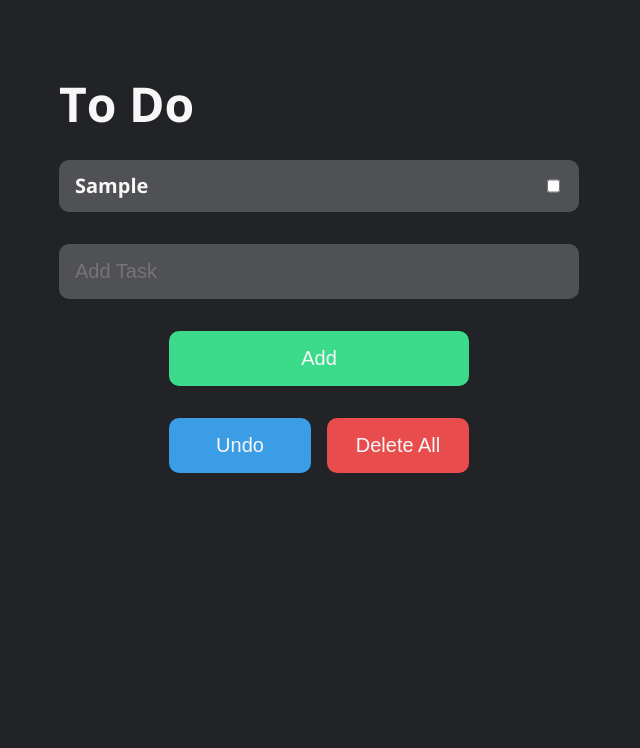
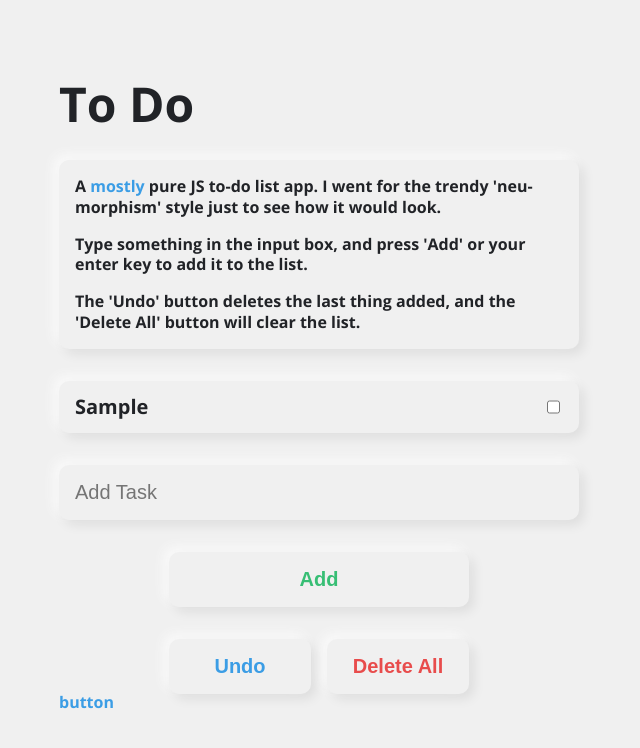
Before and after one commit to vosslerbr/todoapp, a plain HTML site: page index.html in a window 1280 px wide. Both pictures are taken after typing "Sample" into the empty fields and a click on the button "Add". Shown: the top 748 px of the page, without its empty margins (321-961 px from the left). Drawn offline with nearby package versions, Linux system fonts and the light colour scheme.

Commit message:
Changed UI design and began adding dark mode and mark as done support

```diff
--- a/index.html
+++ b/index.html
@@ -9,21 +9,32 @@
     <link rel="stylesheet" href="styles/styles.css">
     <title>To Do App</title>
 </head>
-<body>
+<body class="light" id="body">
     <main>
         <h1>To Do</h1>
+        <div id="description" class="light">
+            <p>A <span>mostly</span> pure JS to-do list app. I went for the trendy 'neu-morphism' style just to see how it would look.</p>
+
+            <p>Type something in the input box, and press 'Add' or your enter key to add it to the list.</p>
+
+            <p>The 'Undo' button deletes the last thing added, and the 'Delete All' button will clear the list.</p>
+        </div>
 
         <div id="list"></div>
 
-        <input type="text" placeholder="Add Task" id="inputBox">
+        <input type="text" placeholder="Add Task" id="inputBox"  class="light">
 
 
         <div id="allButtons">
-            <button id="addButton">Add</button>
+            <button id="addButton" class="light">Add</button>
             <div id="undoAndDelete">
-                <button id="undoButton">Undo</button>
-                <button id="clearButton">Delete All</button>
+                <button id="undoButton" class="light">Undo</button>
+                <button id="clearButton" class="light">Delete All</button>
             </div>
+        </div>
+
+        <div id="dark-toggle" onclick="toggleDarkMode()">
+            <span>button</span>
         </div>
 
     </main>
--- a/index.js
+++ b/index.js
@@ -52,7 +52,8 @@ function renderList(list) {
         let itemContent = document.createTextNode(list[i]);
         let checkbox = document.createElement('input');
         checkbox.type = 'checkbox';
-        checkbox.id = 'checkbox' + i;
+        checkbox.id = 'item' + i + 'checkbox';
+        checkbox.setAttribute('onclick', 'markDone(\'item' + i + '\', \'item' + i + 'checkbox\')')
 
         newItem.appendChild(itemContent);
         newItemDiv.appendChild(newItem);
@@ -60,7 +61,7 @@ function renderList(list) {
 
         newItem.className = 'newItem';
         newItem.id = 'item' + i;
-        newItemDiv.className = 'newItemDiv';
+        newItemDiv.className = 'newItemDiv light';
 
         listDiv.appendChild(newItemDiv);
     };
@@ -82,3 +83,53 @@ function clear() {
     // re-render list
     renderList(itemList);
 }
+
+// Mark as done
+function markDone(listItem, listItemCheckbox) {
+    console.log(listItem)
+    let selectedItem = document.getElementById(listItem);
+
+    let checkboxTest = document.getElementById(listItemCheckbox);
+    if (checkboxTest.checked) {
+        selectedItem.style.color = 'rgb(160, 160, 160)';
+    } else {
+        selectedItem.style.color = '#212327';
+    }
+}
+
+function toggleDarkMode() {
+    let body = document.getElementById('body');
+    let description = document.getElementById('description');
+    let inputBox = document.getElementById('inputBox');
+    let addButton = document.getElementById('addButton');
+    let undoButton = document.getElementById('undoButton');
+    let clearButton = document.getElementById('clearButton');
+    let newItem = document.getElementById('list').childNodes;
+
+    console.log(newItem);
+
+    if (body.className === 'light') {
+        body.setAttribute('class', 'dark')
+        description.setAttribute('class', 'dark')
+        inputBox.setAttribute('class', 'dark')
+        addButton.setAttribute('class', 'dark')
+        undoButton.setAttribute('class', 'dark')
+        clearButton.setAttribute('class', 'dark')
+
+        for (let i = 0; i < newItem.length; i++) {
+            newItem[i].className = 'newItemDiv dark';
+        }
+
+    } else {
+        body.setAttribute('class', 'light')
+        description.setAttribute('class', 'light')
+        inputBox.setAttribute('class', 'light')
+        addButton.setAttribute('class', 'light')
+        undoButton.setAttribute('class', 'light')
+        clearButton.setAttribute('class', 'light')
+
+        for (let i = 0; i < newItem.length; i++) {
+            newItem[i].className = 'newItemDiv light';
+        }
+    }
+}
--- a/styles/styles.css
+++ b/styles/styles.css
@@ -1,13 +1,45 @@
 body {
-    background-color: #212327;
     font-family: 'Open Sans', sans-serif;
     padding: 1rem;
+    transition: 0.2s;
 }
 
 h1 {
     font-size: 3rem;
+    margin-bottom: 2rem;
+}
+
+.dark {
+    box-shadow: 3px 3px 12px #0000007c, -3px -2px 12px #f7f7f71f;
     color: #f7f7f7;
+    background-color: #212327;
+}
+
+.light {
+    box-shadow: 5px 5px 12px hsla(0, 0%, 0%, 0.08), -5px -5px 12px hsl(0, 0%, 98%);
+    color: #212327;
+    background-color: hsl(0, 0%, 94%);
+}
+
+#description {
+    border-radius: 10px;
     margin-bottom: 2rem;
+    font-size: 1rem;
+    padding: 1rem;
+    transition: 0.2s;
+}
+
+#description p {
+    margin-bottom: 1rem;
+    line-height: 1.3rem;
+}
+
+#description p:last-of-type {
+    margin: 0;
+}
+
+span {
+    color: #3B9DE5;
 }
 
 main {
@@ -18,27 +50,31 @@ main {
 
 #inputBox {
     padding: 1rem;
-    background-color: hsla(0, 0%, 97%, 0.22);
+    background-color: transparent;
     border: none;
     border-radius: 10px;
     font-size: 1.25rem;
-    color: #f7f7f7;
     width: 100%;
     margin: 0 auto 2rem auto;
+    transition: 0.2s;
 }
 
 .newItemDiv {
     padding: 1rem;
-    background-color: hsla(0, 0%, 97%, 0.22);
+    background-color: transparent;
     border: none;
     border-radius: 10px;
     font-size: 1.25rem;
-    color: #f7f7f7;
     width: 100%;
     margin-bottom: 2rem;
     display: flex;
     flex-direction: row;
     justify-content: space-between;
+    transition: 0.2s;
+}
+
+.newItem {
+    transition: 0.2s;
 }
 
 #allButtons {
@@ -49,13 +85,20 @@ main {
 
 #addButton {
     padding: 1rem;
-    background-color: #3BDB8B;
+    background-color: transparent;
     border: none;
     border-radius: 10px;
     font-size: 1.25rem;
-    color: #f7f7f7;
+    color: #37be74;
     width: 100%;
     margin-bottom: 2rem;
+    transition: 0.2s;
+    font-weight: bold;
+}
+
+#addButton:hover {
+    transform: scale(1.02);
+    cursor: pointer;
 }
 
 #undoAndDelete {
@@ -70,12 +113,21 @@ main {
     border-radius: 10px;
     font-size: 1.25rem;
     color: #f7f7f7;
+    transition: 0.2s;
+    font-weight: bold;
+}
+
+#undoButton:hover, #clearButton:hover {
+    transform: scale(1.02);
+    cursor: pointer;
 }
 
 #undoButton {
-    background-color: #3B9DE5;
+    background-color: transparent;
+    color: #3B9DE5;
 }
 
 #clearButton {
-    background-color: #E84C4C;
+    background-color: transparent;
+    color: #E84C4C;
 }
```
